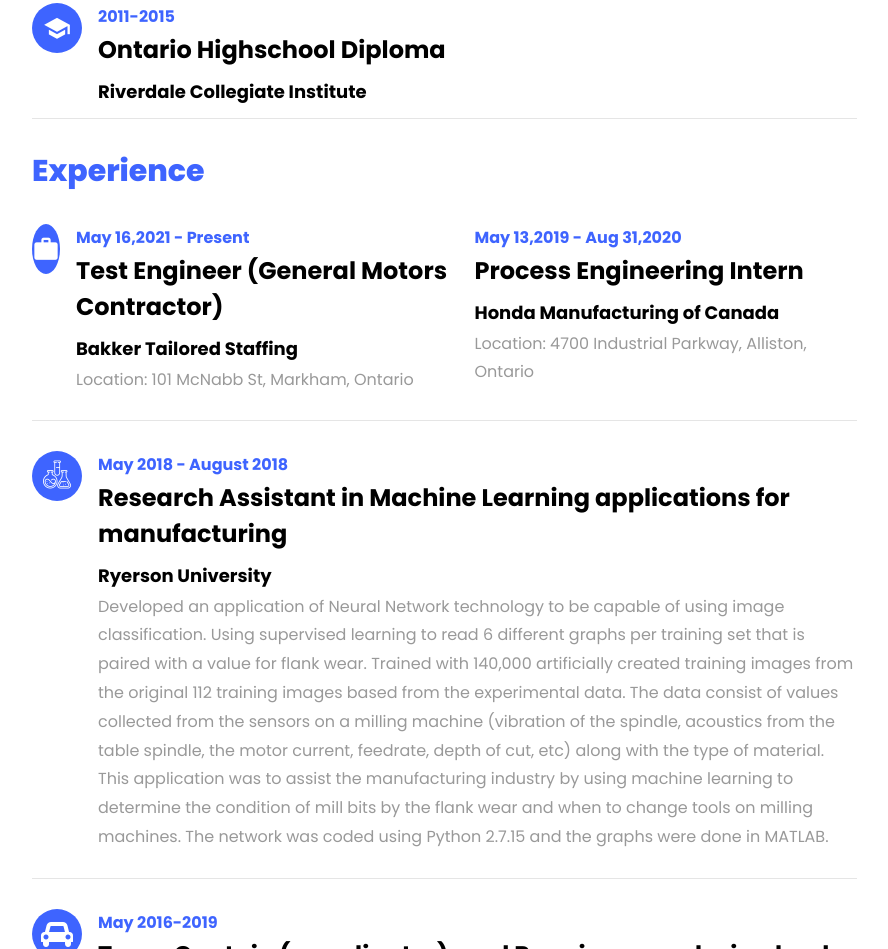
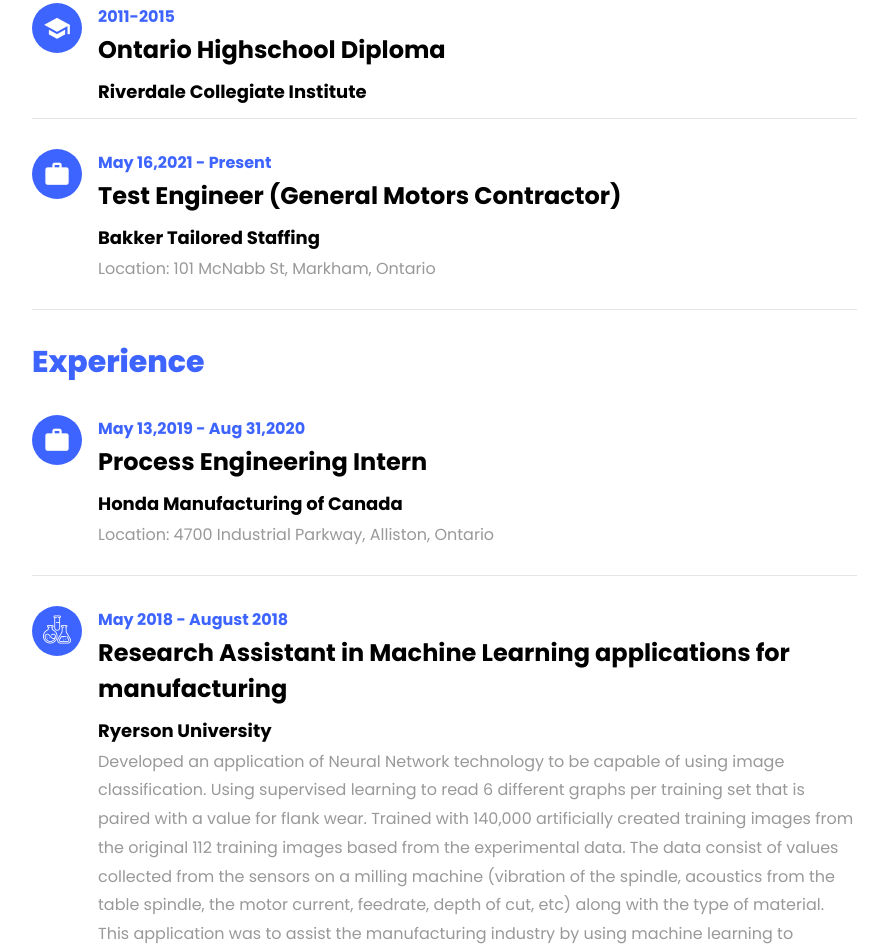
Before and after one commit to Grady-Liu-1/GradyL_CV, a plain HTML site: page index.html in a window 1280 px wide. Shown: the part 1777-2726 px from the top of the page, without its empty margins (338-1226 px from the left). Drawn offline with Linux system fonts and the light colour scheme; files whose address does not match are found by name.

Commit message:
Update index.html

```diff
--- a/index.html
+++ b/index.html
@@ -215,7 +215,6 @@
 
 				<!-- Work experience Starts here -->
 			  	<div id="page-2" class= "page two">
-					  	<h2 class="heading">Experience</h2>
 					<div class="resume-wrap d-flex ftco-animate">
 						<div class="icon d-flex align-items-center justify-content-center">
 							<span class="icon-work"></span>
@@ -226,6 +225,15 @@
 							<span class="position">Bakker Tailored Staffing</span>
 							<p>Location: 101 McNabb St, Markham, Ontario</p>
 						</div>
+					</div>
+
+
+					  	<h2 class="heading">Experience</h2>
+					    <div class="resume-wrap d-flex ftco-animate">
+					    	<div class="icon d-flex align-items-center justify-content-center">
+					    		<span class="icon-work"></span>
+					    	</div>
+
 					    	<div class="text pl-3">
 		    					<span class="date">May 13,2019 - Aug 31,2020</span>
 		    					<h2>Process Engineering Intern</h2>
```
Lines whose indentation alone changed are shown as unchanged.
